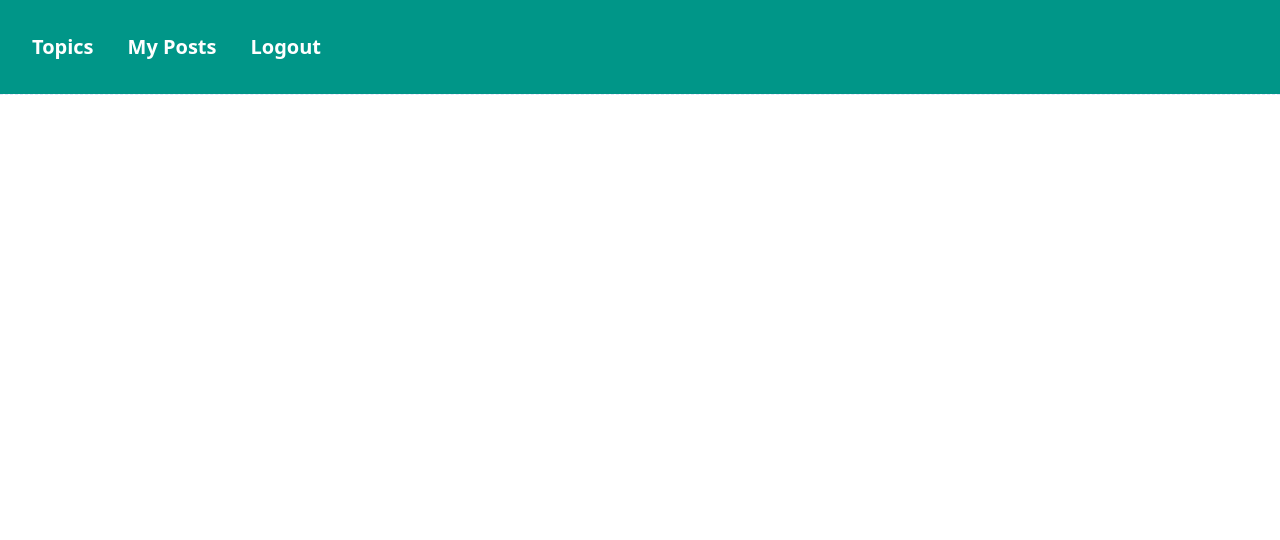
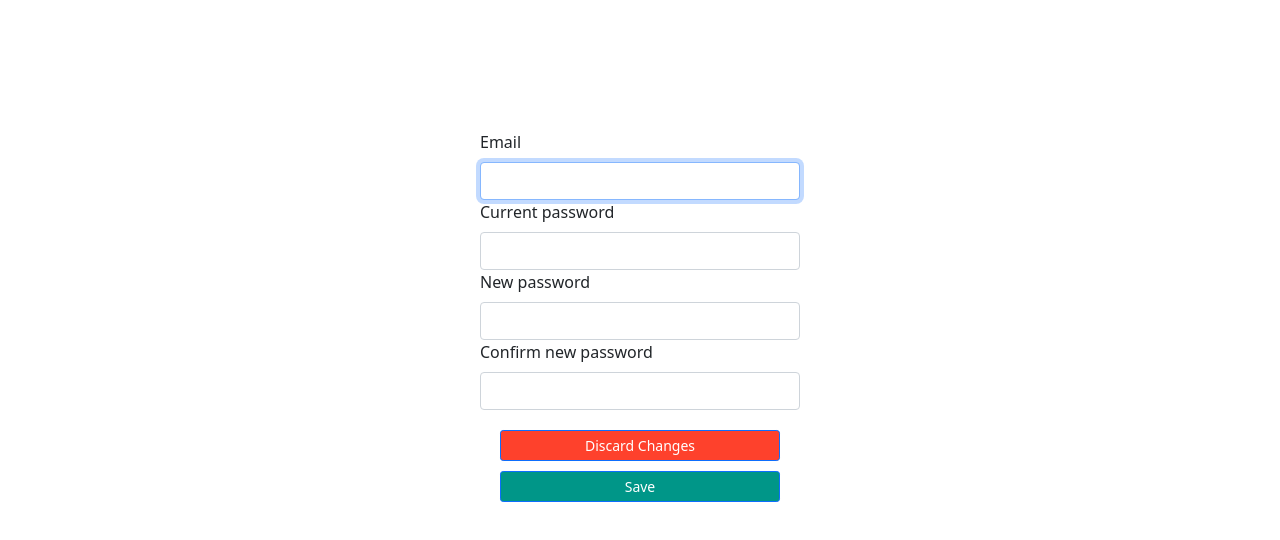
Before and after one commit to ClaraChelala/projet, a React (Create React App) app: page /ChangePass in a window 1280 px wide. Shown: the top 540 px of the page. Built offline with nearby package versions, Linux system fonts and the light colour scheme.

Commit message:
frontend done

```diff
--- a/src/App.css
+++ b/src/App.css
@@ -226,6 +226,10 @@ li {
   width: 100%;
   background: #009688;
 }
+
+.btnPass button{
+  background: #009688;
+}
   .Login {
     padding: 60px 0;
   }
--- a/src/App.js
+++ b/src/App.js
@@ -22,6 +22,7 @@ import AdminTopics from './pages/AdminTopics';
 import branchesReducer from './store/reducers/branches';
 import AddUser from './pages/AddUser';
 import ModifyTopics from './pages/ModifyTopics';
+import ChangePassword from './pages/ChangePass';
 
 
 const rootReducer = combineReducers({
@@ -49,7 +50,7 @@ function App() {
         <AuthRoute exact path="/NewAdminPost" component={NewAdminPost} />
         <AuthRoute exact path="/AddUser" component={AddUser} />
         <AuthRoute exact path="/ModifyTopics" component={ModifyTopics} />
-
+        <Route exact path="/ChangePass" component={ChangePassword} />
       </Router>
     </Provider>
   );
--- a/src/components/layout/Navbar.js
+++ b/src/components/layout/Navbar.js
@@ -4,7 +4,7 @@ import Navbarmenu from './Navbarmenu';
 
 const NavBar = () => {
     const location = useLocation();
-    return location.pathname === '/signin' ? null : <Navbarmenu />
+    return location.pathname === '/signin' || location.pathname === '/ChangePass' ? null : <Navbarmenu />
 }
 
 export default NavBar;
--- a/src/pages/AddUser.js
+++ b/src/pages/AddUser.js
@@ -40,7 +40,16 @@ const AddUser = () => {
             <Form onSubmit={handleSubmit}>
 
             <Form.Group size="lg" controlId="name">
-                    <Form.Label>Name</Form.Label>
+                    <Form.Label>First Name</Form.Label>
+                    <Form.Control
+                        autoFocus
+                        type="text"
+                        name="Name"
+                        onChange={(e) => handleInputChange(e)}
+                    />
+                </Form.Group>
+                <Form.Group size="lg" controlId="name">
+                    <Form.Label>Last Name</Form.Label>
                     <Form.Control
                         autoFocus
                         type="text"
--- /dev/null
+++ b/src/pages/ChangePass.js
@@ -0,0 +1,96 @@
+import React, { useState } from "react";
+import 'bootstrap/dist/css/bootstrap.css';
+import Form from "react-bootstrap/Form";
+import Button from "react-bootstrap/Button";
+import { useHistory } from "react-router-dom";
+const ChangePassword = () => {
+  const [passwordData, setPasswordData] = useState({ email:"",newpass:"",currentpass:"", newpassconf:"" });
+  const [errorMessage, setErrorMessage] = useState({ value: "" });
+  const history = useHistory();
+const handleDiscard = (e) => {
+  let path = '/Signin';
+  history.push(path);
+}
+  const handleInputChange = (e) => {
+    setPasswordData((prevState) => {
+      return {
+        ...prevState,
+        [e.target.name]: e.target.value,
+      };
+    });
+  };
+
+  const handleSubmit = (e) => {
+    e.preventDefault();
+    if (passwordData.email === "" || passwordData.newpass === "" || passwordData.currentpass === "" || passwordData.newpassconf ==="" ) {
+      setErrorMessage((prevState) => ({
+        value: "Empty fields",
+      }
+
+
+      ))}else if (passwordData.newpass != passwordData.newpassconf){
+        setErrorMessage((prevState) => ({
+          value: "New password and confirmation are different",
+      }))}
+      else{
+        history.push('/Signin')
+      }
+  };
+
+
+  return (
+    <div className="nTopic">
+      <Form onSubmit={handleSubmit}>
+        <Form.Group size="lg" controlId="title">
+          <Form.Label>Email</Form.Label>
+          <Form.Control
+            autoFocus
+            type="text"
+            name="email"
+            onChange={(e) => handleInputChange(e)}
+          />
+        </Form.Group>
+        <Form.Group size="lg" controlId="description">
+          <Form.Label>Current password</Form.Label>
+          <Form.Control
+            type="text"
+            name="currentpass"
+            onChange={(e) => handleInputChange(e)}
+          />
+        </Form.Group>
+        <Form.Group size="lg" controlId="description">
+          <Form.Label>New password</Form.Label>
+          <Form.Control
+            type="text"
+            name="newpass"
+            onChange={(e) => handleInputChange(e)}
+          />
+        </Form.Group>
+        <Form.Group size="lg" controlId="description">
+          <Form.Label>Confirm new password</Form.Label>
+          <Form.Control
+            type="text"
+            name="newpassconf"
+            onChange={(e) => handleInputChange(e)}
+          />
+        </Form.Group>
+        <div className="btnSubmit">
+        <Button id="btnDiscard" block size="sm" onClick={handleDiscard}>
+          Discard Changes
+        </Button>
+        <br/>
+        <Button block size="sm" type="submit" onClick={handleSubmit}>
+          Save
+        </Button>
+        </div>
+            {errorMessage.value && (
+          <p className="text-danger"> {errorMessage.value} </p>
+       )}
+      </Form>
+    </div>
+
+  );
+}
+
+
+export default ChangePassword;
--- a/src/pages/NewAdminPost.js
+++ b/src/pages/NewAdminPost.js
@@ -13,7 +13,7 @@ const NewAdminPost = () => {
     const [errorMessage, setErrorMessage] = useState({ value: "" });
     const history = useHistory();
     const handleDiscard = (e) =>{
-        history.push('/AdminTopics')
+        history.push('/Posts')
     }
     const handleInputChange = (e) => {
         setTopicData((prevState) => {
@@ -60,22 +60,6 @@ const NewAdminPost = () => {
 
 
                 <Form.Group size="lg" controlId="title">
-                    <Form.Label>Branch</Form.Label>
-                    <Form.Control
-                        as="select"
-                        custom
-
-                    >
-                        {availableBranches.map(branche => {
-                            return (
-                                <option >{branche.name}</option>
-                            );
-                        })}
-                    </Form.Control>
-                </Form.Group>
-                <br />
-
-                <Form.Group size="lg" controlId="title">
                     <Form.Label>Title</Form.Label>
                     <Form.Control
                         autoFocus
--- a/src/pages/NewUserPost.js
+++ b/src/pages/NewUserPost.js
@@ -13,7 +13,7 @@ const NewUserPost = () => {
     const [errorMessage, setErrorMessage] = useState({ value: "" });
     const history = useHistory();
     const handleDiscard = (e) =>{
-        history.push('/UserTopics')
+        history.push('/Posts')
     }
     const handleInputChange = (e) => {
         setTopicData((prevState) => {
@@ -59,21 +59,6 @@ const NewUserPost = () => {
                 <br />
 
 
-                <Form.Group size="lg" controlId="title">
-                    <Form.Label>Branch</Form.Label>
-                    <Form.Control
-                        as="select"
-                        custom
-
-                    >
-                        {availableBranches.map(branche => {
-                            return (
-                                <option >{branche.name}</option>
-                            );
-                        })}
-                    </Form.Control>
-                </Form.Group>
-                <br />
 
                 <Form.Group size="lg" controlId="title">
                     <Form.Label>Title</Form.Label>
--- a/src/pages/Signin.js
+++ b/src/pages/Signin.js
@@ -2,6 +2,8 @@ import React, { useState } from "react";
 import Form from "react-bootstrap/Form";
 import Button from "react-bootstrap/Button";
 import 'bootstrap/dist/css/bootstrap.css';
+import { useHistory } from "react-router-dom";
+
 
 const Signin = () => {
   const [userData, setUserData] = useState({ username: "", password: "" });
@@ -39,7 +41,11 @@ const Signin = () => {
       setErrorMessage((prevState) => ({ value: "Invalid username/password" }));
     }
   };
-
+  const history = useHistory();
+  const routeChange = () =>{
+    let path = '/ChangePass';
+    history.push(path);
+  }
   return (
     <div className="Login">
       <Form onSubmit={handleSubmit}>
@@ -65,6 +71,11 @@ const Signin = () => {
           Login
         </Button>
         </div>
+        <div className="btnPass">
+          <Button onClick={routeChange}>
+          Change password
+        </Button>
+        </div>
             {errorMessage.value && (
           <p className="text-danger"> {errorMessage.value} </p>
        )}
```
